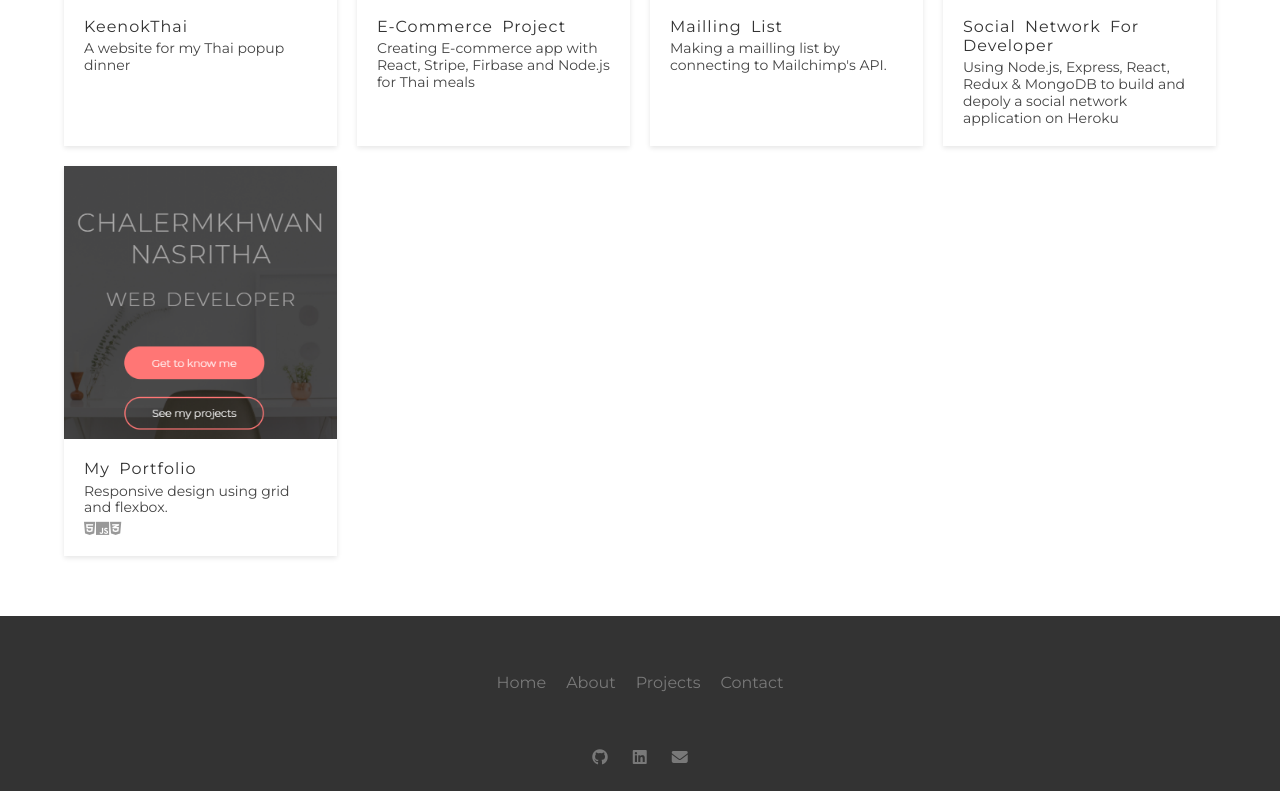
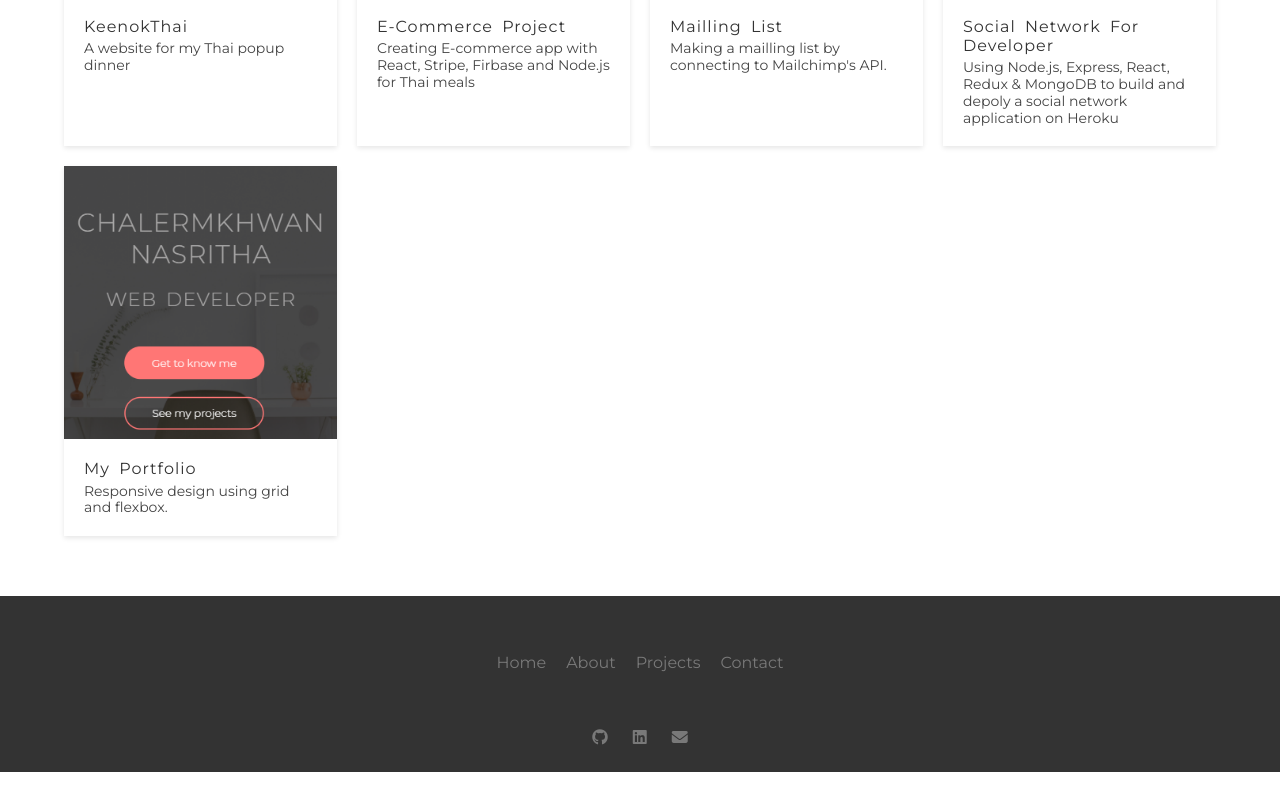
Before and after one commit to Boteboatbota/Boteboatbota.github.io, a plain HTML site: page index.html in a window 1280 px wide. Shown: the part 1924-2715 px from the top of the page. Drawn offline with nearby package versions, Linux system fonts and the light colour scheme.

Commit message:
Update index.html

```diff
--- a/index.html
+++ b/index.html
@@ -169,7 +169,7 @@
                 <article>
                   <h1>My Portfolio</h1>
                   <p>Responsive design using grid and flexbox.</p>
-                  <span><i class="fab fa-html5"></i><i class="fab fa-js"></i><i class="fab fa-css3-alt"></i></span>
+
                 </article>
               </a>
             </div>
```
